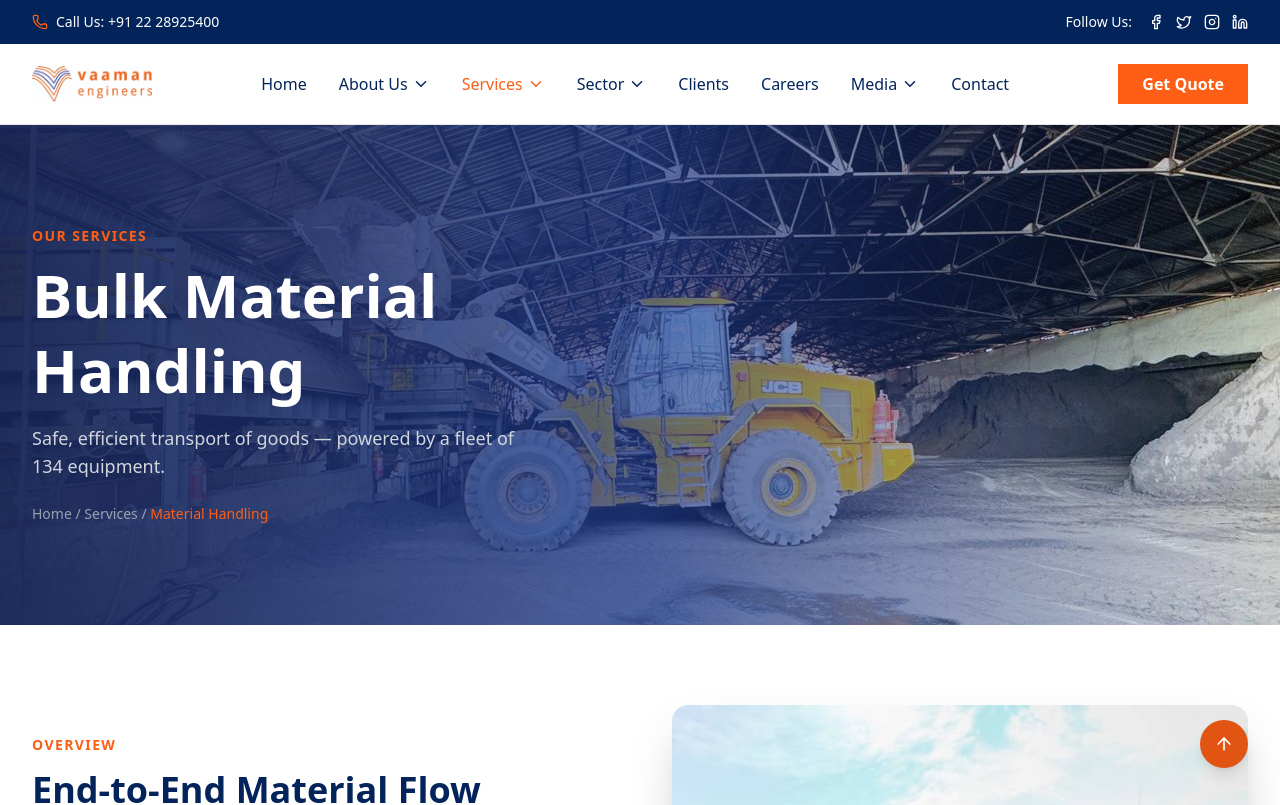
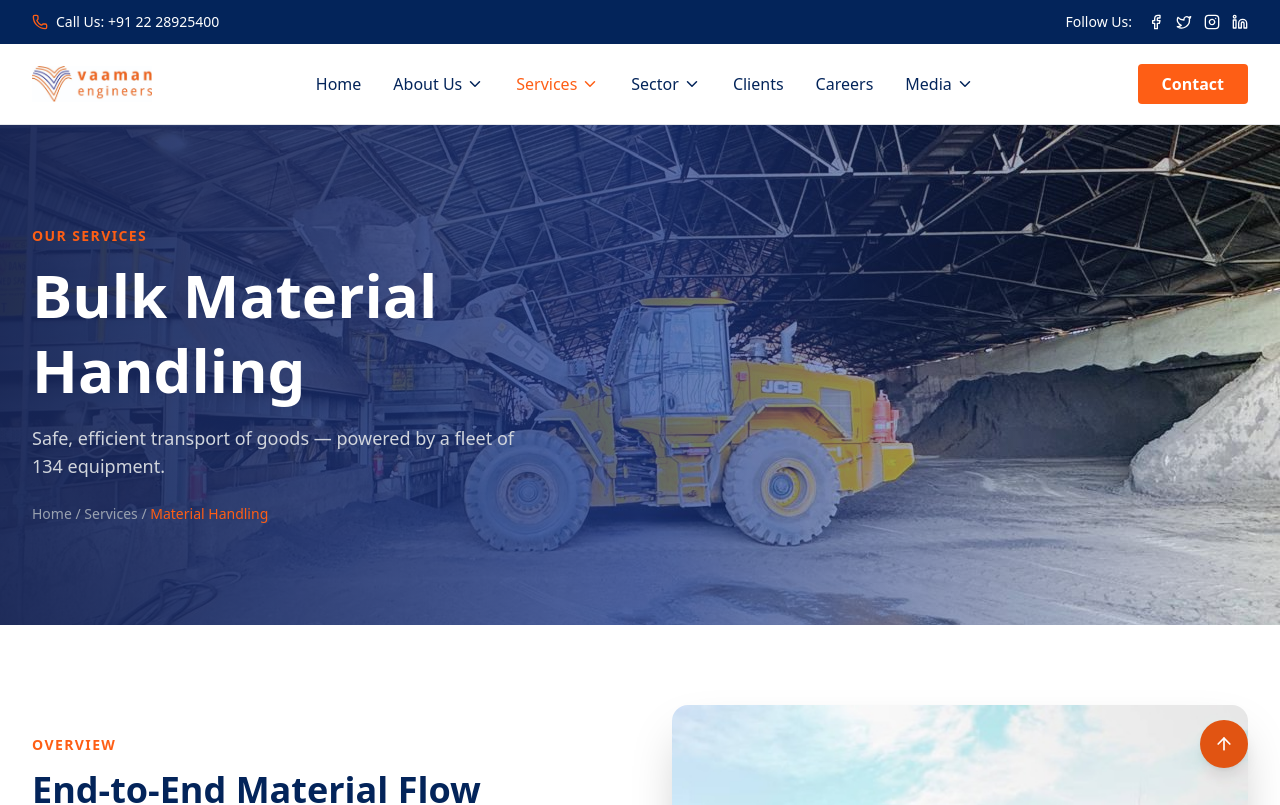
Before and after one commit to iamkhushbooy/vaaman_website, a Next.js app: page /services/material-handling in a window 1280 px wide. Shown: the top 805 px of the page. Built offline with nearby package versions, Linux system fonts and the light colour scheme.

Commit message:
fixed carrer page

```diff
--- a/app/(site)/careers/page.tsx
+++ b/app/(site)/careers/page.tsx
@@ -29,7 +29,7 @@ type JobsApiResponse = {
     error?: string;
 };
 
-const JOBS_PER_BATCH = 20;
+const JOBS_PER_BATCH = 10;
 
 const benefits = [
     {
--- a/app/(site)/services/material-handling/page.tsx
+++ b/app/(site)/services/material-handling/page.tsx
@@ -243,13 +243,13 @@ export default function MaterialHandling() {
           </div>
 
           {/* Why Vaaman */}
-          <div className="grid lg:grid-cols-2 gap-12 items-center">
+          <div className="grid lg:grid-cols-2 gap-10 lg:gap-50 ">
             <motion.div
               initial={{ opacity: 0, x: -30 }}
               whileInView={{ opacity: 1, x: 0 }}
               transition={{ duration: 0.8 }}
               viewport={{ once: true }}
-              className="rounded-2xl overflow-hidden shadow-2xl h-[400px]"
+              className="rounded-2xl overflow-hidden shadow-2xl h-100"
             >
               <img
                 src="/images-optimized/services/material-handling/material-handling-overview.jpg"
--- a/components/header.tsx
+++ b/components/header.tsx
@@ -80,7 +80,7 @@ export function Header() {
                 { label: 'Gallery', href: '/media/gallery' },
             ]
         },
-        { label: 'Contact', href: '/contact' }
+        // { label: 'Contact', href: '/contact' }
     ];
 
     return (
@@ -144,9 +144,9 @@ export function Header() {
                         <div className="hidden xl:flex gap-4 shrink-0">
                             <Link
                                 href="/contact"
-                                className="px-6 py-2 bg-[rgb(254,94,21)] text-white font-semibold hover:bg-orange-600 transition"
+                                className="px-6 py-2 bg-[rgb(254,94,21)] text-white font-semibold hover:bg-orange-600 transition rounded"
                             >
-                                Get Quote
+                                Contact
                             </Link>
                         </div>
 
```
